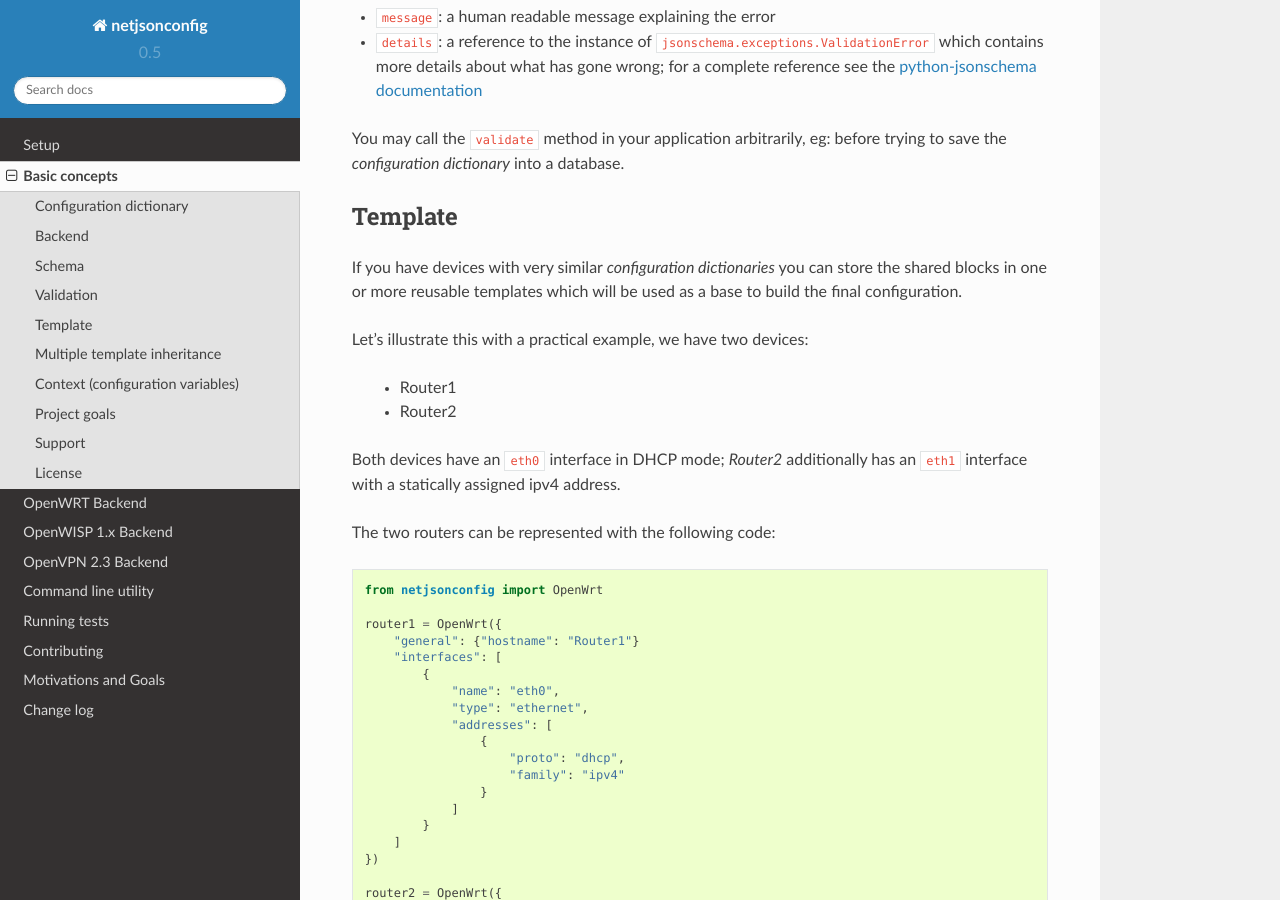
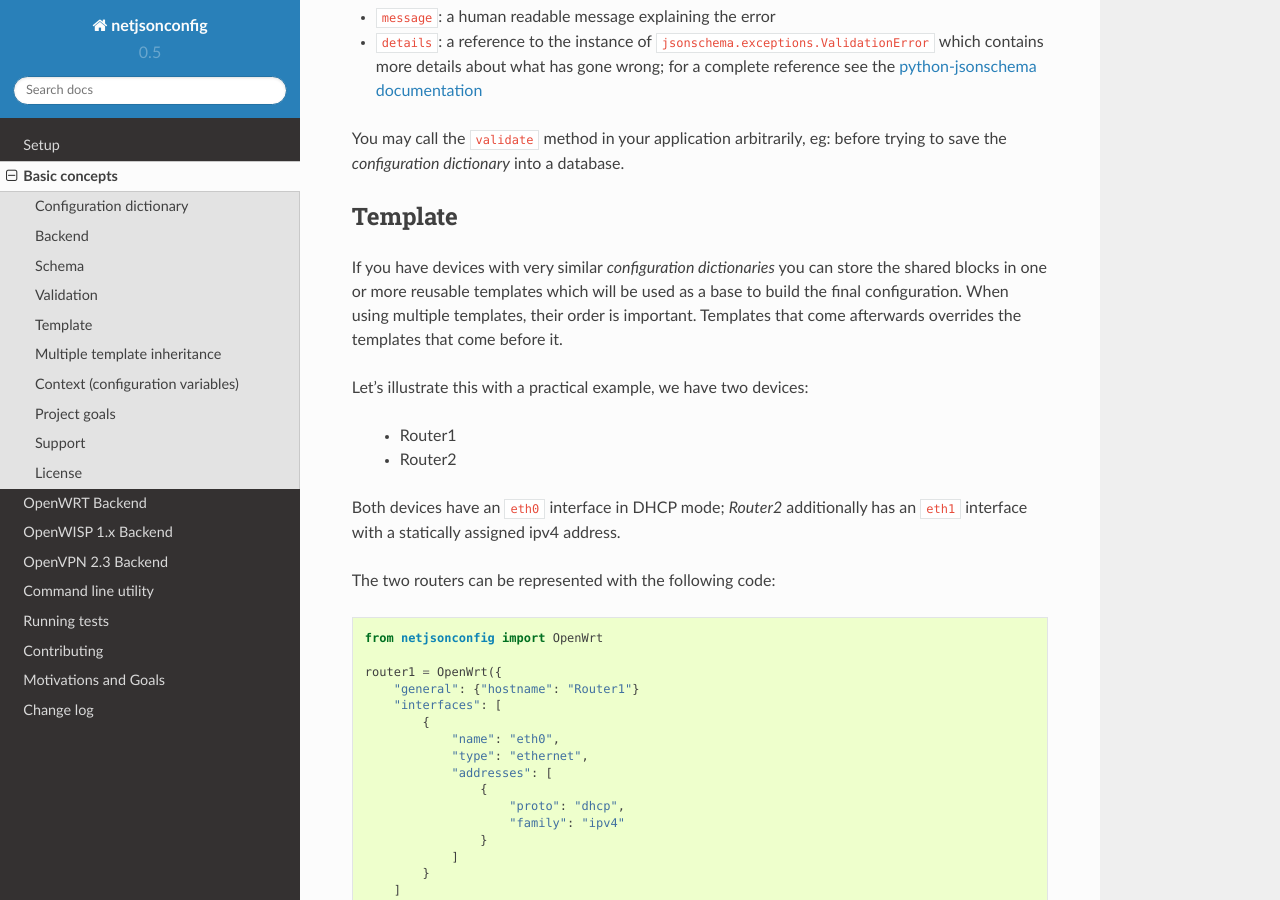
Before and after one commit to openwisp/netjsonconfig, a Sphinx documentation site: the page built from docs/source/general/basics.rst, in a window 1280 px wide and 900 px high, scrolled down 2951 px. Built offline with Sphinx 7.4.7 and the Read the Docs theme 2.0.0, drawn with Linux system fonts in a browser that asks for light colours.

Commit message:
Added doc on template ordering

```diff
--- a/docs/source/general/basics.rst
+++ b/docs/source/general/basics.rst
@@ -171,6 +171,8 @@ Template
 If you have devices with very similar *configuration dictionaries* you can store the shared
 blocks in one or more reusable templates which will be used as a base to build
 the final configuration.
+When using multiple templates, their order is important.
+Templates that come afterwards overrides the templates that come before it.
 
 Let's illustrate this with a practical example, we have two devices:
 
```
